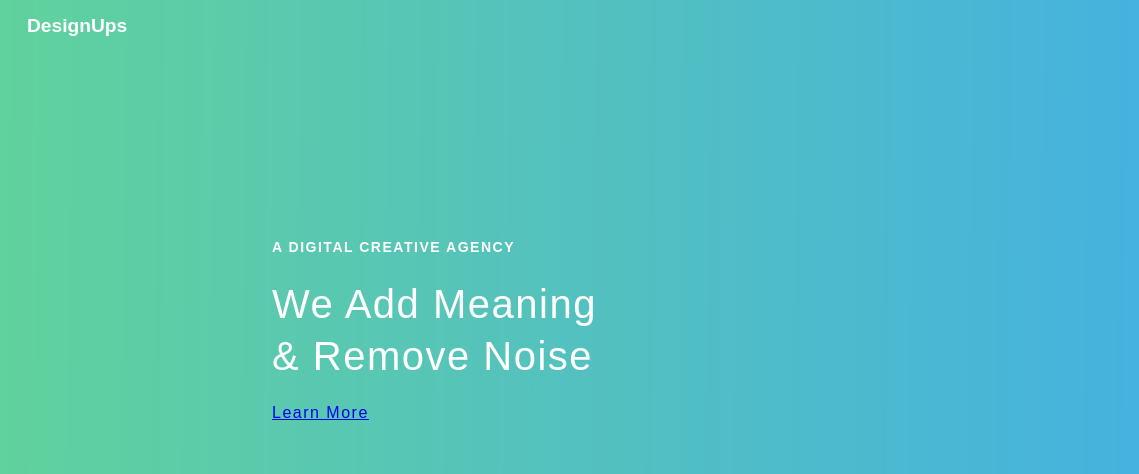
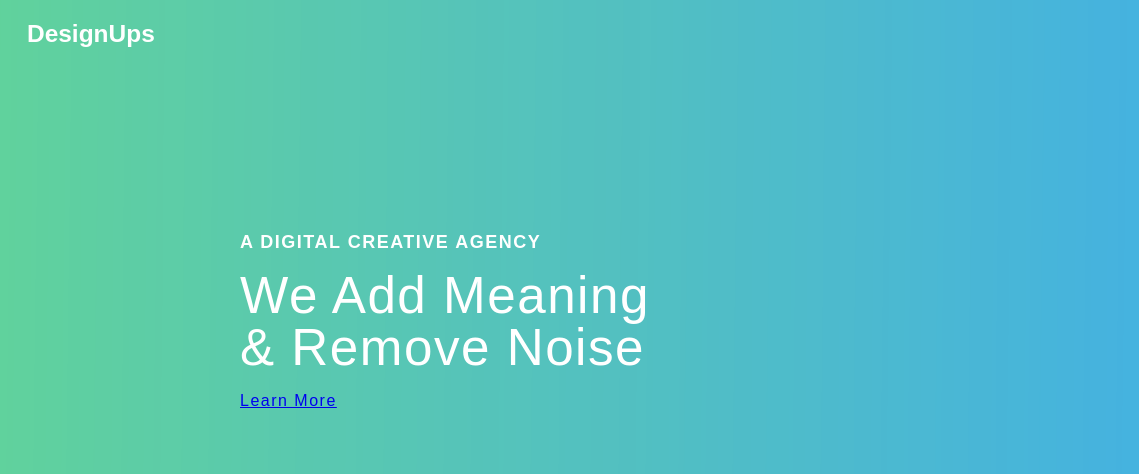
Before and after one commit to ktbanken/designups-casestudy, a plain HTML site: page designups-casestudy/index.html in a window 1280 px wide. Shown: the top 474 px of the page, 0-1139 px from the left. Drawn offline with nearby package versions, Linux system fonts and the light colour scheme; files that its build step writes are made by us from their sources; files whose address does not match are found by name; a web font is replaced by a local one.

Commit message:
fine tuned left side of section1

```diff
--- a/designups-casestudy/css/main.css
+++ b/designups-casestudy/css/main.css
@@ -129,27 +129,34 @@ body{
 }
 .section1-body{
     position: absolute;
-    left:17em;
+    left:15em;
     top:14em;
     z-index: 10;
     color:#fff;
     letter-spacing: 0.09375rem;
+    line-height: 0.09375rem;
+}
+.section1-body a:hover{
+    background-color: rgb(179, 67, 82);
+    text-decoration: none;
+
+}
+.section1 h1{
+    font-size: 255%;
 }
 .intro{
     text-transform: uppercase;
     font-size: 75%;
 }
 .mission{
-    font-size:250%;
-    line-height:.3;
+    font-size:320%;
 }
 .more-about-us{
     color:#fff;
 }
-.section1-body a:hover{
-    background-color: rgb(179, 67, 82);
-    text-decoration: none;
-
+.section1-body h3{
+    font-size: 150%;
+    letter-spacing:0.09375rem;
 }
 .section1-body a:visited{
     color:#fff;
```
Also changed, not shown: 1 other file.
